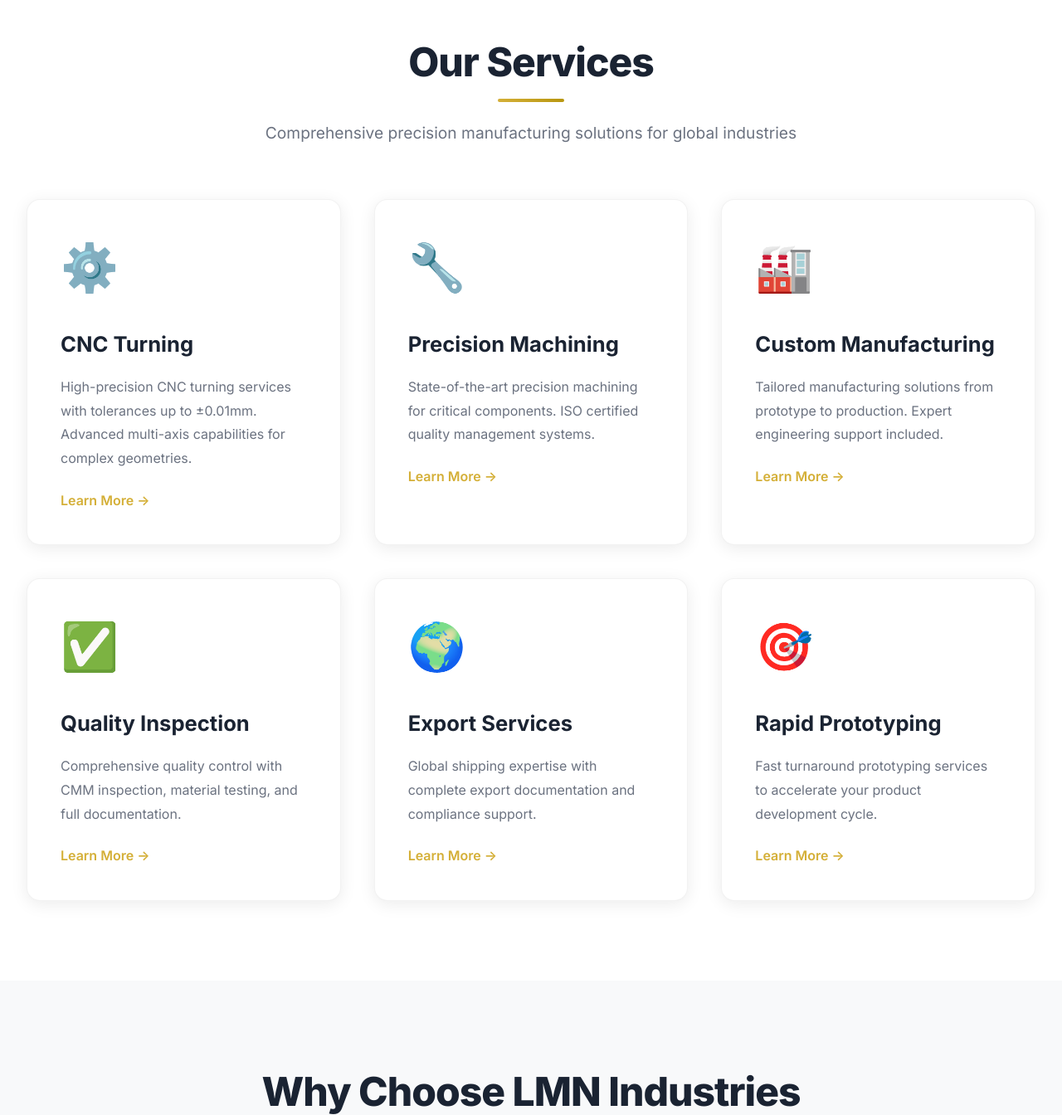
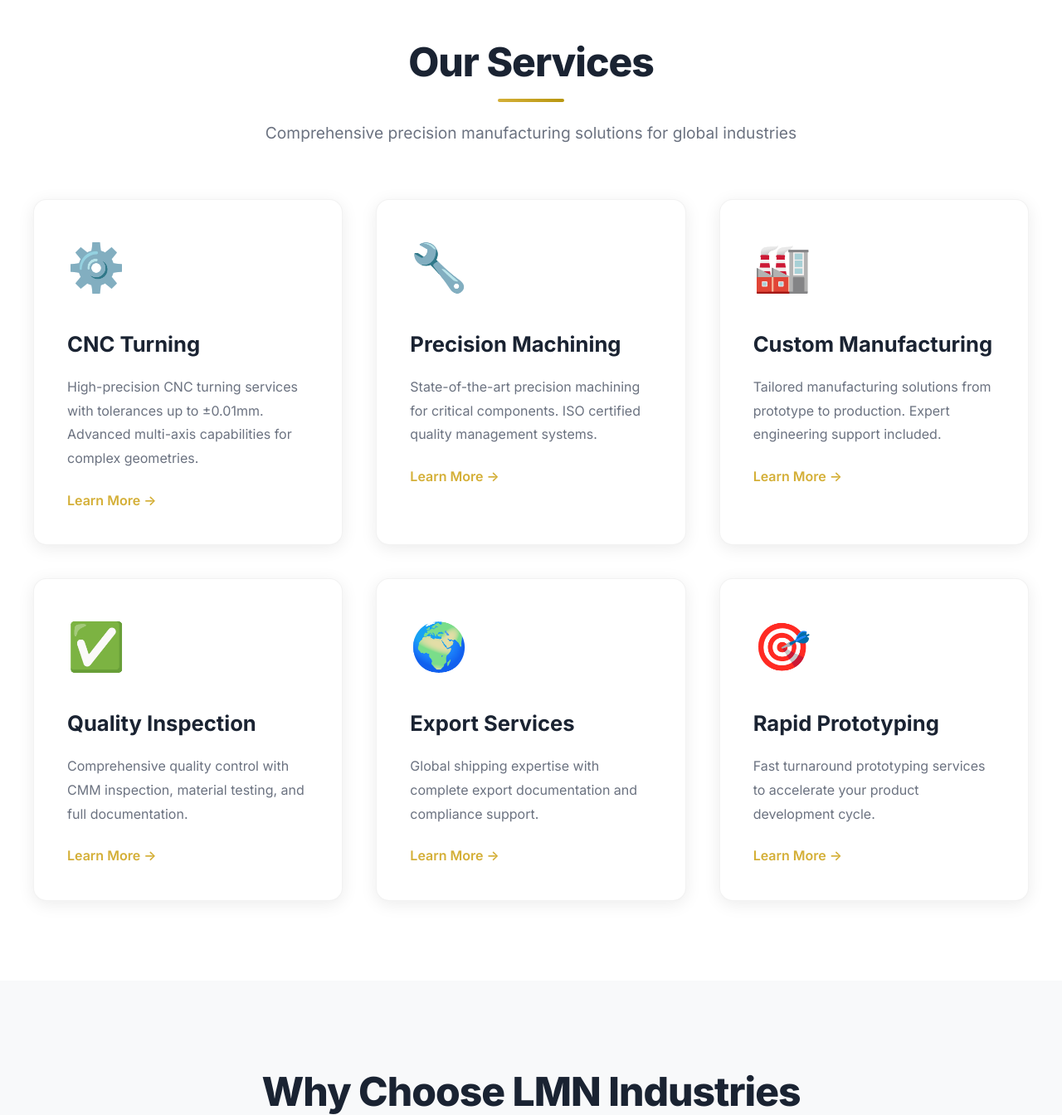
Before and after one commit to rakeshn010/LMN, a Flask app: page / in a window 1280 px wide. Shown: the part 1103-2447 px from the top of the page at 83% size. Run offline with Flask 3, Linux system fonts and the light colour scheme.

Commit message:
Center all content - fix alignment issues

```diff
--- a/static/css/style.css
+++ b/static/css/style.css
@@ -330,6 +330,14 @@ section {
     width: 100%;
 }
 
+/* Center all direct children of sections */
+section > div,
+section > form,
+section > .card {
+    margin-left: auto;
+    margin-right: auto;
+}
+
 section h2 {
     font-size: 3rem;
     font-weight: 800;
@@ -370,6 +378,10 @@ section > p {
     grid-template-columns: repeat(auto-fit, minmax(320px, 1fr));
     gap: 2.5rem;
     margin-top: 3rem;
+    margin-left: auto;
+    margin-right: auto;
+    max-width: 1200px;
+    justify-items: center;
 }
 
 .card {
@@ -380,6 +392,8 @@ section > p {
     transition: var(--transition);
     border: 1px solid rgba(0,0,0,0.05);
     position: relative;
+    width: 100%;
+    max-width: 400px;
     overflow: hidden;
 }
 
```
